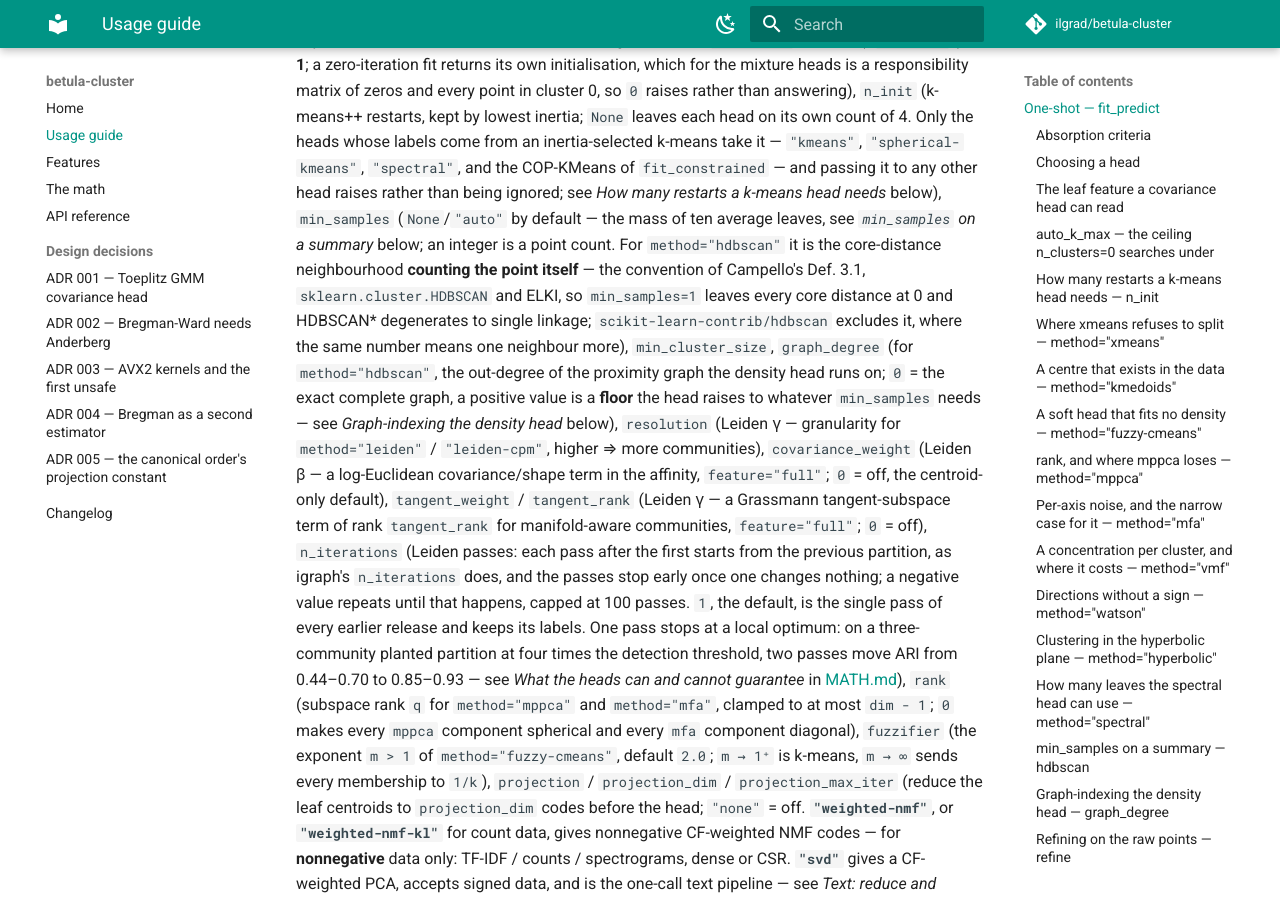
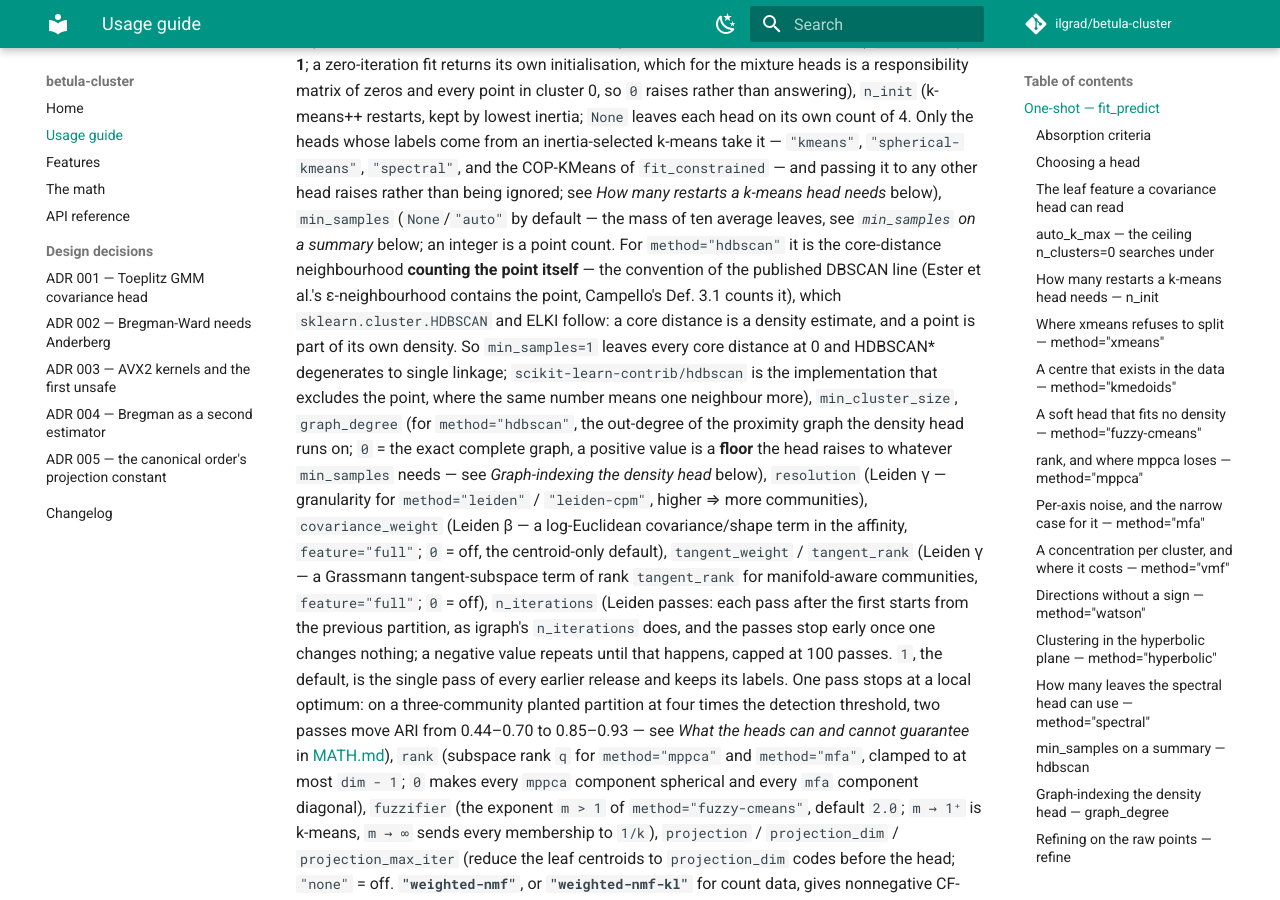
Before and after one commit to ilgrad/betula-cluster, an MkDocs documentation site: the page built from docs/USAGE.md, in a window 1280 px wide and 900 px high, scrolled down 1130 px. Built offline with MkDocs 1.6.1 and Material for MkDocs 9.7.7, drawn with Linux system fonts in a browser that asks for light colours; comment, search, counter and statistics services are not loaded.

Commit message:
docs(hdbscan): state min_samples self-inclusion as the DBSCAN convention, with its reason
The text called counting the point itself a genuine split in the field. It is the convention of the
published DBSCAN line, from Ester et al.'s epsilon-neighbourhood containing the point through
Campello's Def. 3.1, because a core distance is a density estimate and a point is part of its own
density; scikit-learn-contrib/hdbscan is the one implementation that departs from it.

```diff
--- a/docs/USAGE.md
+++ b/docs/USAGE.md
@@ -49,9 +49,11 @@ see *How many restarts a k-means head needs* below), `min_samples`
 (`None`/`"auto"` by default — the mass of ten average leaves, see *`min_samples` on a summary*
 below; an integer is a point count. For `method="hdbscan"` it is the core-distance neighbourhood
 **counting the point itself** —
-the convention of Campello's Def. 3.1, `sklearn.cluster.HDBSCAN` and ELKI, so `min_samples=1`
-leaves every core distance at 0 and HDBSCAN\* degenerates to single linkage;
-`scikit-learn-contrib/hdbscan` excludes it, where the same number means one neighbour more),
+the convention of the published DBSCAN line (Ester et al.'s ε-neighbourhood contains the point,
+Campello's Def. 3.1 counts it), which `sklearn.cluster.HDBSCAN` and ELKI follow: a core distance is a
+density estimate, and a point is part of its own density. So `min_samples=1` leaves every core
+distance at 0 and HDBSCAN\* degenerates to single linkage; `scikit-learn-contrib/hdbscan` is the
+implementation that excludes the point, where the same number means one neighbour more),
 `min_cluster_size`, `graph_degree` (for `method="hdbscan"`, the out-degree of the proximity graph the
 density head runs on; `0` = the exact complete graph, a positive value is a **floor** the head raises
 to whatever `min_samples` needs — see *Graph-indexing the density head* below), `resolution` (Leiden γ — granularity for `method="leiden"` / `"leiden-cpm"`, higher
```
Also changed, not shown: 1 other file.
